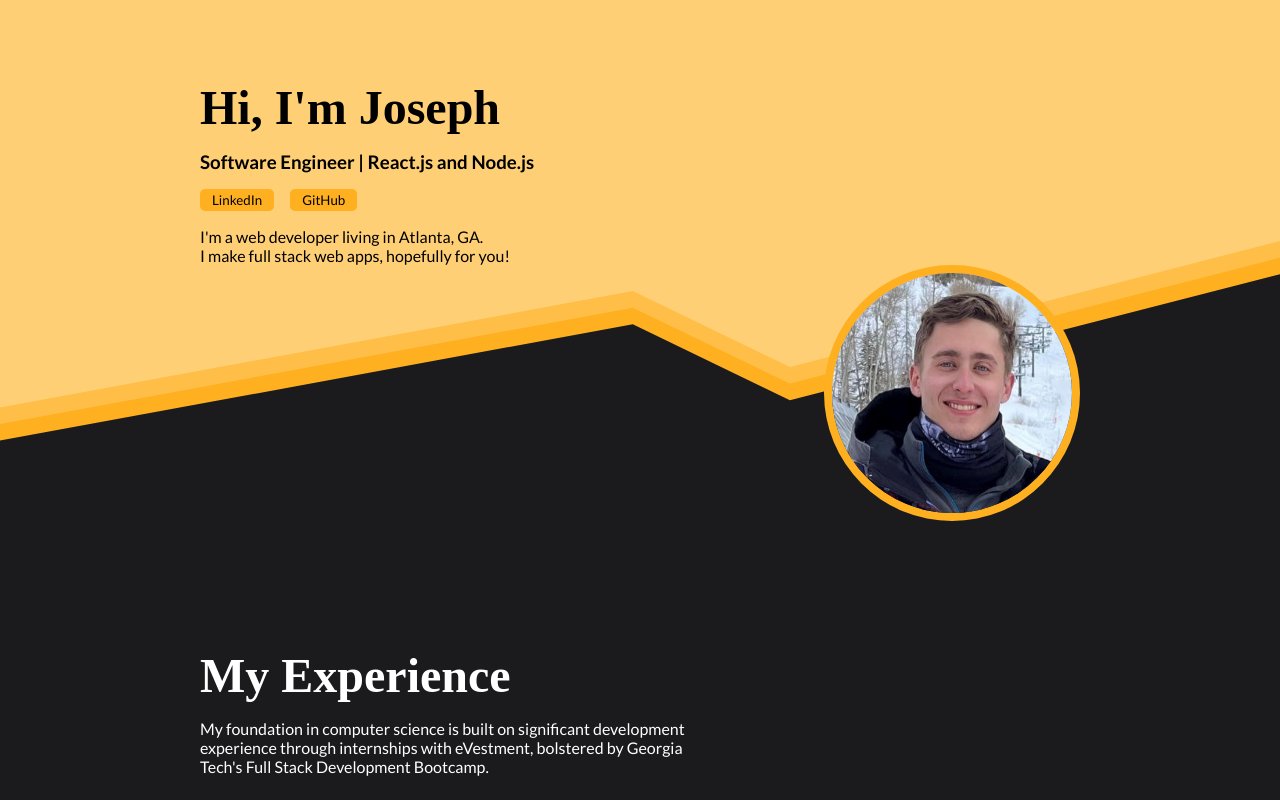
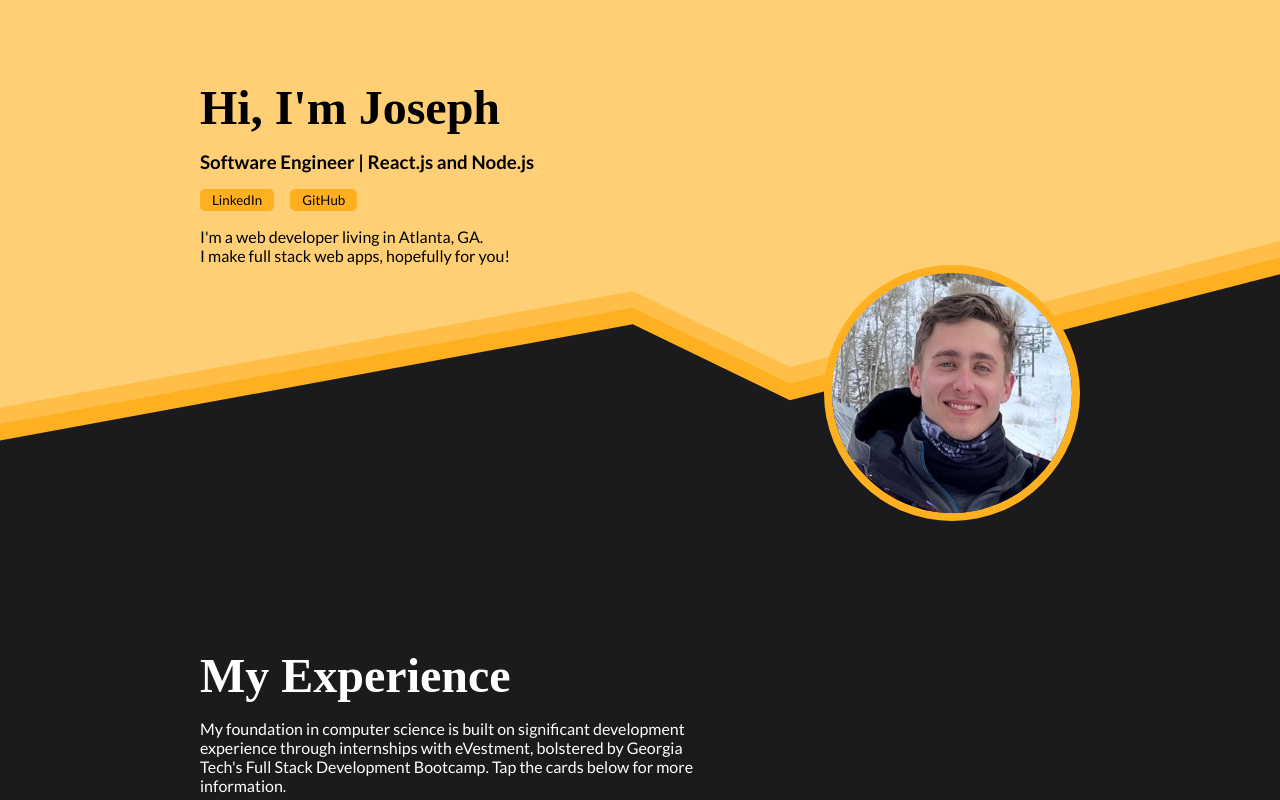
Before and after one commit to jpugmire/jpugmire.github.io, a React (Create React App) app: page / in a window 1280 px wide. Shown: the top 800 px of the page. Built offline with nearby package versions, Linux system fonts and the light colour scheme; a web font is replaced by a local one.

Commit message:
added instruction for tapping exp cards

```diff
--- a/src/components/experience/experience.js
+++ b/src/components/experience/experience.js
@@ -18,7 +18,7 @@ function Experience () {
                     <header><h1>My Experience</h1></header>
                     <div className='info-profile'>My foundation in computer science is built on significant development
                     experience through internships with eVestment, bolstered by Georgia Tech's Full Stack Development
-                    Bootcamp.</div>
+                    Bootcamp. Tap the cards below for more information.</div>
                 </div>
                 <div className='card-wrapper'>
                     <div className='card' id='ev-card'>
```
